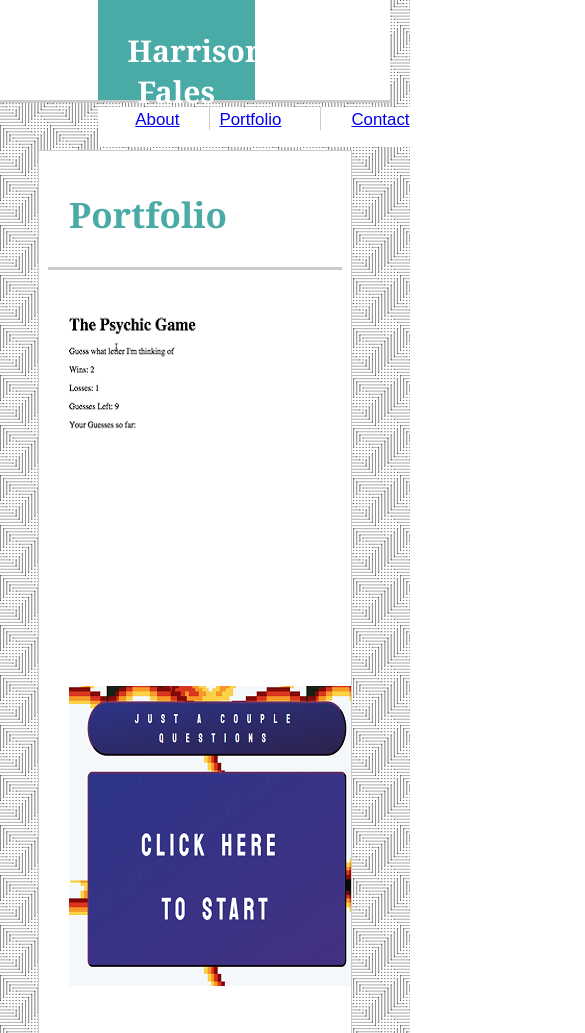
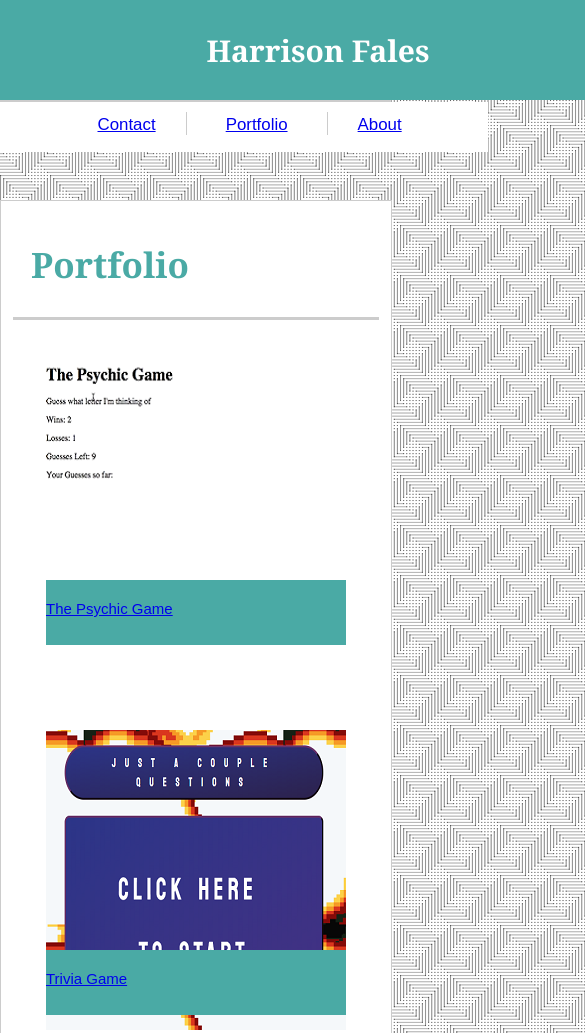
Before and after one commit to harblesin/Responsive-Portfolio, a plain HTML site: page portfolio.html in a window 390 px wide. Shown: the top 1033 px of the page, 585 px wide, since content can reach past the window. Drawn offline with Linux system fonts and the light colour scheme.

Commit message:
header and navbar now completely responsive as best as possible using @media screens. format changes for each size of device, next is to work on the responsiveness of portfolio thumbnails, other pages should follow

```diff
--- a/assets/css/style.css
+++ b/assets/css/style.css
@@ -71,6 +71,7 @@ a:hover{
     width:80px;
     float:right;
     padding-right:30px;
+    padding-left:30px;
     margin-left:30px;
     margin-right:30px;
 }
@@ -257,13 +258,26 @@ footer{
     left:0;
 }
 
+img,
+.textBlock{
+
+    display:block;
+    margin-left:50%;;
+
+}
+
 
 @media screen and (max-width: 980px){
     /*wanted this to mimic the screen shot but ran out of time,
     couldnt quite get the nav bar to no bleed and overlap into
     the content div*/
+
+    header{
+        width: 50%;
+    }
     #content{
         width:80%;
+        overflow:auto;
 
     }
     #portimages{
@@ -272,19 +286,24 @@ footer{
     }
 
     #headerContainer{
-        width:50%;
+        display: flex;
     }
 
     header{
-        width:50%;
+        width:25%;
         margin:auto;
+        margin-left:10%;
     }
 
     nav{
-        position:absolute;
+        position: absolute;
+        top:35%;
+        right:-5%;
         margin:auto;
         text-align:center;
-        width:80%;
+        width:50%;
+        float:right;
+        display: flex;
 
     }
 
@@ -295,12 +314,66 @@ footer{
     input{
         width:80%;
     }
+
+    img,
+.textBlock{
+
+    display:flex;
+    margin-left:5%;
+    margin-right:5%;
+
+    width: 60%;
+    font-size: 15px;
+
+}
+.textBlock{
+    height:15%;
+    text-align: center;
+
+}
+
 }
 
 @media screen and (max-width:768px){
     /*this would ideally continue to collapse the content and nav bar
     while keeping everything inline, whithout stacking anything yet*/
 
+    #tops{
+        margin-left:0px;
+    }
+    nav{
+        width:100%;
+        top:102%;
+        left:0%;
+        padding-top:10px;
+        padding-left:25%;
+
+    }
+    header{
+        margin-left: -20%;
+        width:100%;
+        text-align: center;
+    }
+    #headerContainer{
+        height:100px;
+        padding-bottom: 0px;
+    }
+    #content{
+        margin-top:200px;
+        width:100%;
+    }
+
+
+    img,
+    .textBlock{
+    clear:both;
+        float: left;
+
+        width: 100%;
+        margin-right:40px;
+
+
+    }
 }
 
 
--- a/portfolio.html
+++ b/portfolio.html
@@ -1,5 +1,6 @@
 <!DOCTYPE html>
 <html>
+
 <head>
     <link rel="stylesheet" type="text/css" href="assets/css/style.css">
     <meta name="viewport" content="width=device-width, initial-scale=1">
@@ -14,14 +15,14 @@
 
             <header><strong>Harrison Fales</strong></header>
             <nav>
-                <div class = "navLink">
-                    <a href = "contact.html">Contact</a>
+                <div class="navLink">
+                    <a href="contact.html">Contact</a>
                 </div>
-                <div id = "port" class = "navLink">
-                    <a href = "portfolio.html">Portfolio</a>
+                <div id="port" class="navLink">
+                    <a href="portfolio.html">Portfolio</a>
                 </div>
-                <div class = "navLink">
-                    <a href = "index.html">About</a>
+                <div class="navLink">
+                    <a href="index.html">About</a>
                 </div>
             </nav>
 
@@ -33,35 +34,35 @@
         <div id="divider"></div>
 
         <div id="portImages">
-            <div class = "banner">
-                    <img src = "assets/images/1-Psychic.png" alt = "The Psychic Game">
-                    <div class = "textBlock"><a href = "https://harblesin.github.io/Psychic-Game/">
+            <div class="banner">
+                <img src="assets/images/1-Psychic.png" alt="The Psychic Game">
+                <div class="textBlock"><a  class="link"href="https://harblesin.github.io/Psychic-Game/">
                         The Psychic Game</a>
                 </div>
             </div>
 
             <div class="banner">
-                    <img src = "assets/images/minerals.png" alt = "Minerals Connoisseur">
-                    <div class = "textBlock"><a href = "https://harblesin.github.io/unit-4-game/">
+                <img src="assets/images/minerals.png" alt="Minerals Connoisseur">
+                <div class="textBlock"><a class="link" href="https://harblesin.github.io/unit-4-game/">
                         Minerals Connoisseur
                     </a></div>
             </div>
 
             <div class="banner">
-                    <img src = "assets/images/trivia.png" alt = "Trivia Game">
-                    <div class = "textBlock"> <a href = "https://harblesin.github.io/TriviaGame/">
+                <img src="assets/images/trivia.png" alt="Trivia Game">
+                <div class="textBlock"> <a class="link" href="https://harblesin.github.io/TriviaGame/">
                         Trivia Game</a></div>
             </div>
 
             <div class="banner">
-                    <img src = "assets/images/giftastic.png" alt = "Giftastic">
-                    <div class = "textBlock"><a href = "https://harblesin.github.io/giftastic/">
+                <img src="assets/images/giftastic.png" alt="Giftastic">
+                <div class="textBlock"><a  class="link"href="https://harblesin.github.io/giftastic/">
                         Giftastic!</a></div>
             </div>
 
             <div class="banner">
-                    <img src = "assets/images/firebase.png" alt = "Train Station">
-                    <div class = "textBlock"><a href = "https://harblesin.github.io/Firebase-Assignment/">
+                <img src="assets/images/firebase.png" alt="Train Station">
+                <div class="textBlock"><a  class="link"href="https://harblesin.github.io/Firebase-Assignment/">
                         Train Station</a></div>
             </div>
 
@@ -75,4 +76,5 @@
         <div id="copyright">Copyright ©</div>
     </footer>
 </body>
+
 </html>
```
Also changed, not shown: assets/images/crossline-dots.1.png (added), assets/images/me.1.png (added). Lines whose indentation alone changed are shown as unchanged.
